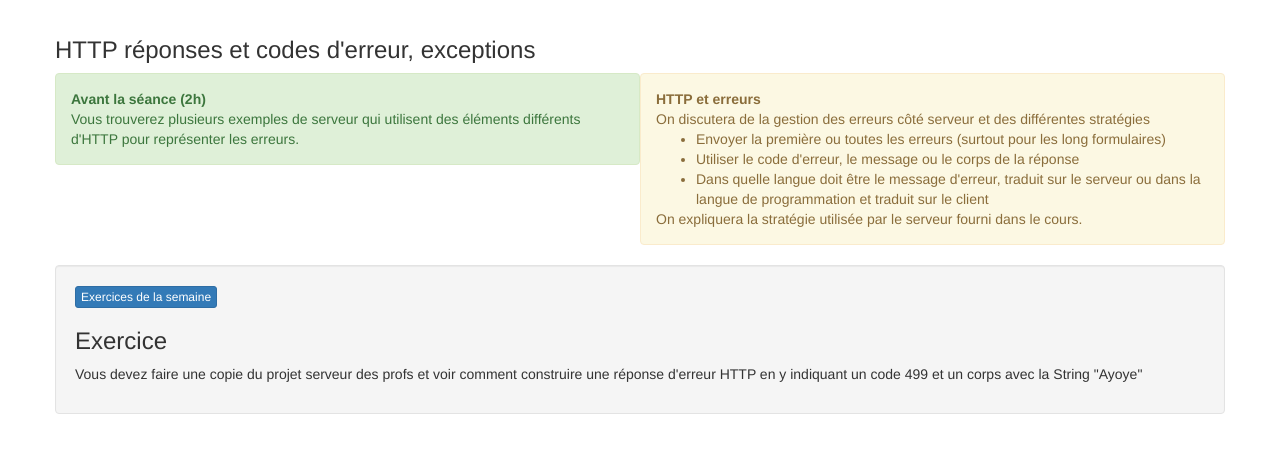
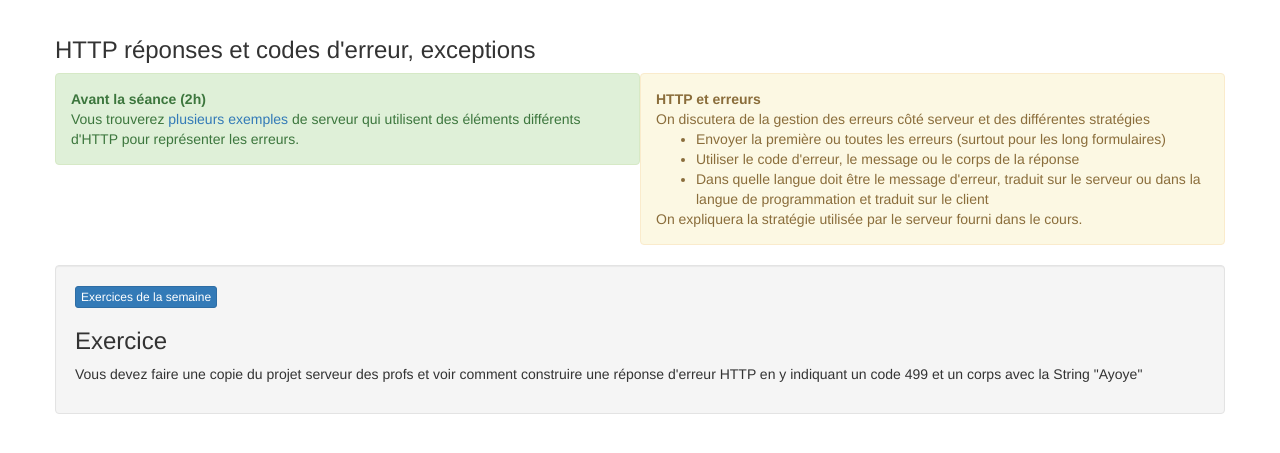
Before and after one commit to departement-info-cem/4N6-Mobile-Ancien, a plain HTML site: page docs/10-1.html in a window 1280 px wide. Shown: the part 53-506 px from the top of the page. Drawn offline with nearby package versions, Linux system fonts and the light colour scheme.

Commit message:
Added project link

```diff
--- a/docs/10-1.html
+++ b/docs/10-1.html
@@ -46,7 +46,7 @@
                 <div class="col-md-6 alert alert-success">
                     <strong>Avant la séance (2h)</strong>
                     <p>
-                        Vous trouverez plusieurs exemples de serveur qui utilisent des éléments différents d'HTTP pour
+                        Vous trouverez <a href="https://github.com/departement-info-cem/4N6-Mobile/tree/master/HTTPResponse">plusieurs exemples</a> de serveur qui utilisent des éléments différents d'HTTP pour
                         représenter les erreurs.
                     </p>
                 </div>
```
